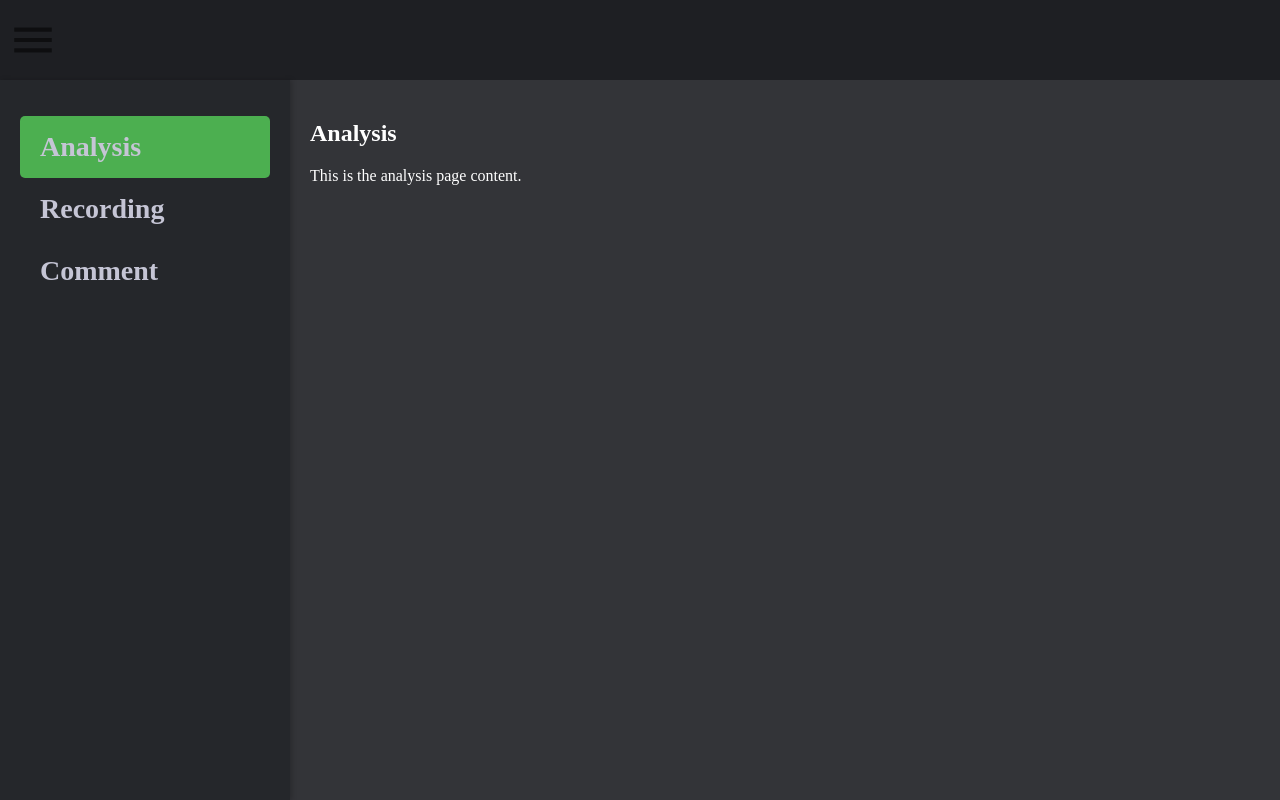
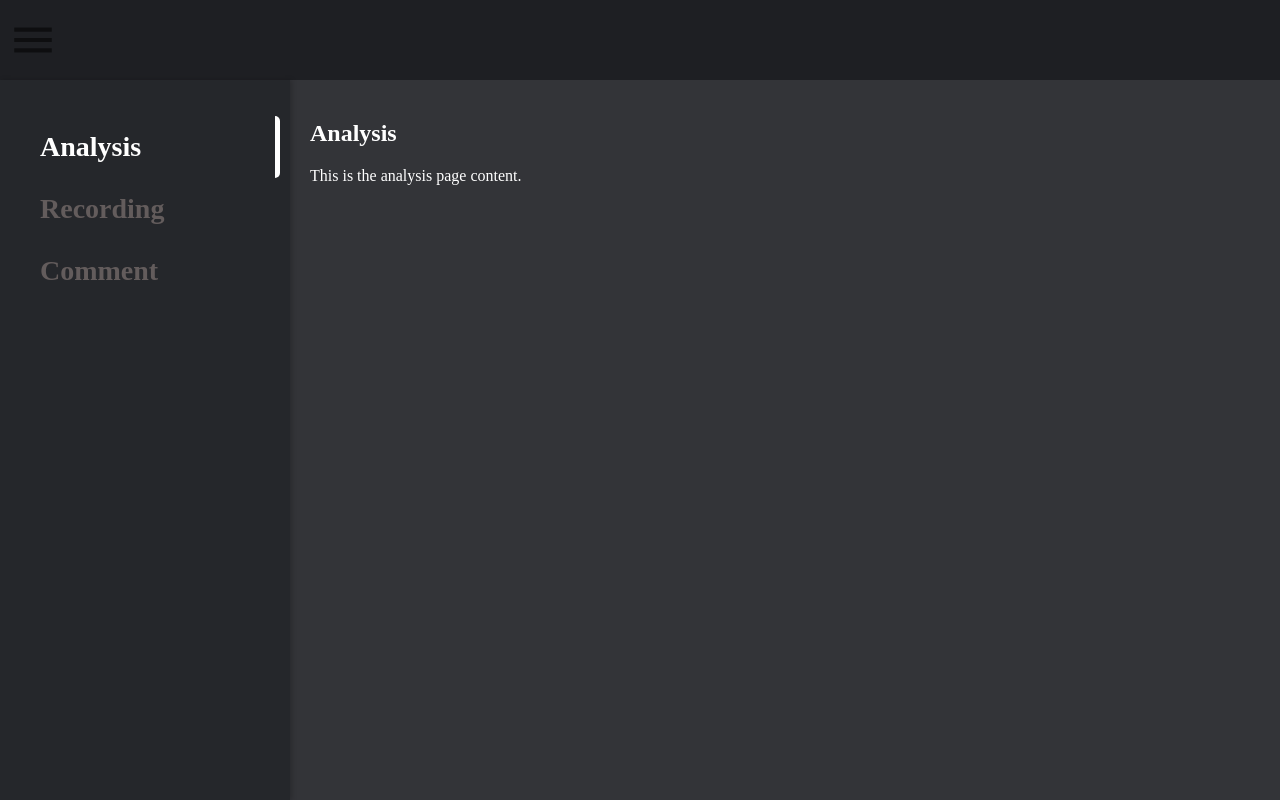
Before and after one commit to ko-tarou/PresentsAI-Main, a Next.js app: page /AnalysisPage in a window 1280 px wide. Built offline with nearby package versions, Linux system fonts and the light colour scheme.

Commit message:
analysispageの最初の状態

```diff
--- a/src/styles/AnalysisPage/AnalysisPage.module.scss
+++ b/src/styles/AnalysisPage/AnalysisPage.module.scss
@@ -27,16 +27,28 @@
             padding: 15px 20px;
             cursor: pointer;
             border-radius: 5px;
-            color: #c5c5d5;
+            color:$button-color-dark;
             font-weight: bold;
             font-size: 28px;
+            position:relative;
         }
     }
 }
 
 .active {
-    background-color: #4caf50;
-    color: #fff;
+    color: #fff !important;
+    position: relative;
+
+    &::after {
+        content:"";
+        position:absolute;
+        right: -10px;
+        top:0;
+        height:100%;
+        width: 5px;
+        background-color: #fff;
+        border-radius: 0 5px 5px 0;
+    }
 }
 
 .content {
--- a/src/styles/Global/color.scss
+++ b/src/styles/Global/color.scss
@@ -6,3 +6,4 @@ $darkgray:#333438;
 
 //button
 $button-color-light:#FFFFFF;
+$button-color-dark:#635C5C;
```
